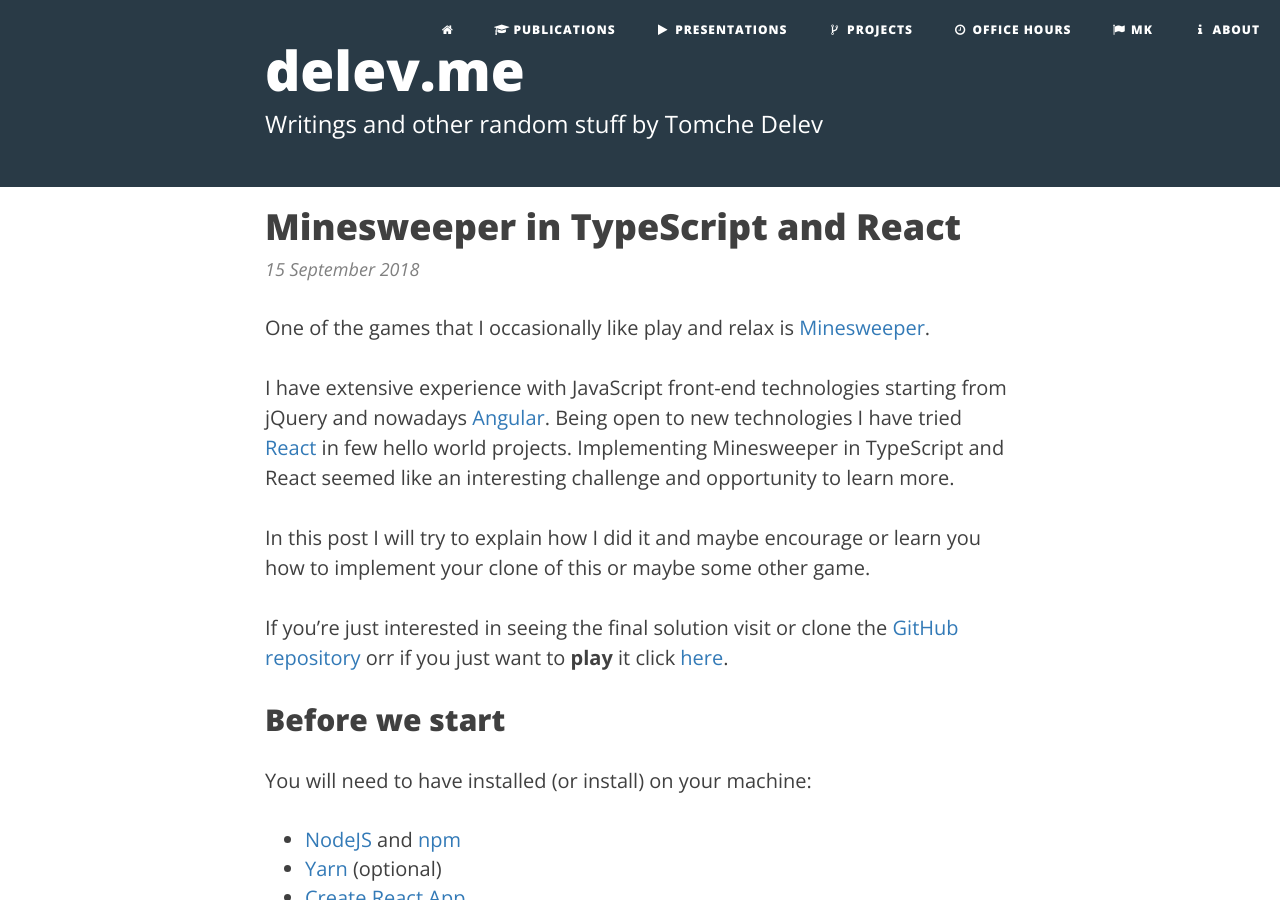
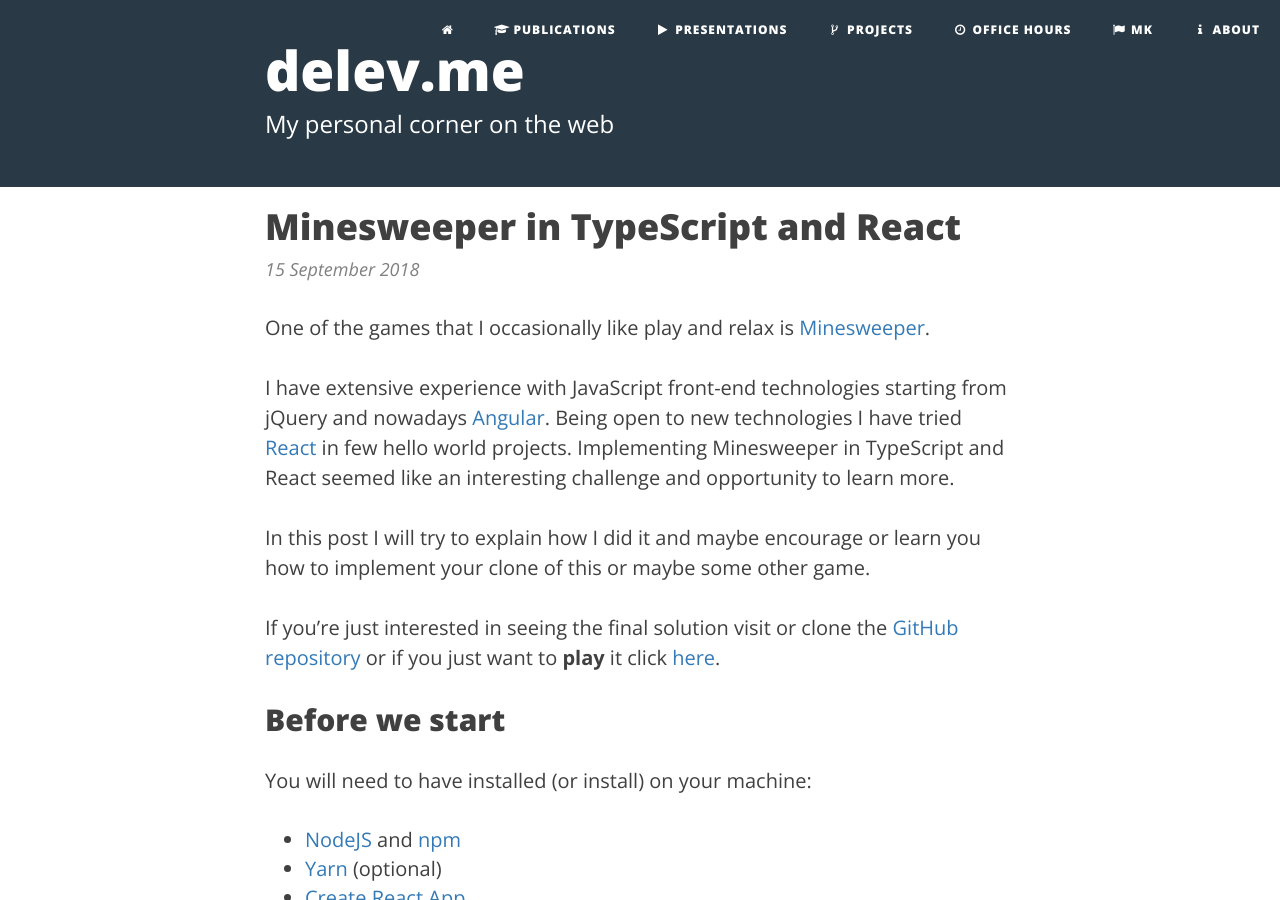
Before and after one commit to tdelev/tdelev.github.io, a Jekyll site: the page built from _posts/2018-09-15-minesweeper-in-react-and-typescript.md, in a window 1280 px wide and 900 px high. Built offline with Jekyll 4.4.1, drawn with Linux system fonts in a browser that asks for light colours; nearby versions of some CDN libraries; comment, search, counter and statistics services are not loaded.

Commit message:
Fix small typo and update site subtitle

```diff
--- a/_includes/page-header.html
+++ b/_includes/page-header.html
@@ -7,7 +7,7 @@
         <div class="post-heading">
           <h1><a href="/" title="Go to home page">delev.me</a></h1>
 
-          <h2 class="subheading">Writings and other random stuff by Tomche Delev</h2>
+          <h2 class="subheading">My personal corner on the web</h2>
         </div>
       </div>
     </div>
--- a/_posts/2018-09-15-minesweeper-in-react-and-typescript.md
+++ b/_posts/2018-09-15-minesweeper-in-react-and-typescript.md
@@ -13,7 +13,7 @@ Implementing Minesweeper in TypeScript and React seemed like an interesting chal
 
 In this post I will try to explain how I did it and maybe encourage or learn you how to implement your clone of this or maybe some other game.
 
-If you're just interested in seeing the final solution visit or clone the [GitHub repository](https://github.com/tdelev/minesweeper-react) orr if you just want to **play** it click [here](https://delev.me/minesweeper-react).
+If you're just interested in seeing the final solution visit or clone the [GitHub repository](https://github.com/tdelev/minesweeper-react) or if you just want to **play** it click [here](https://delev.me/minesweeper-react).
 
 ## Before we start
 
```
